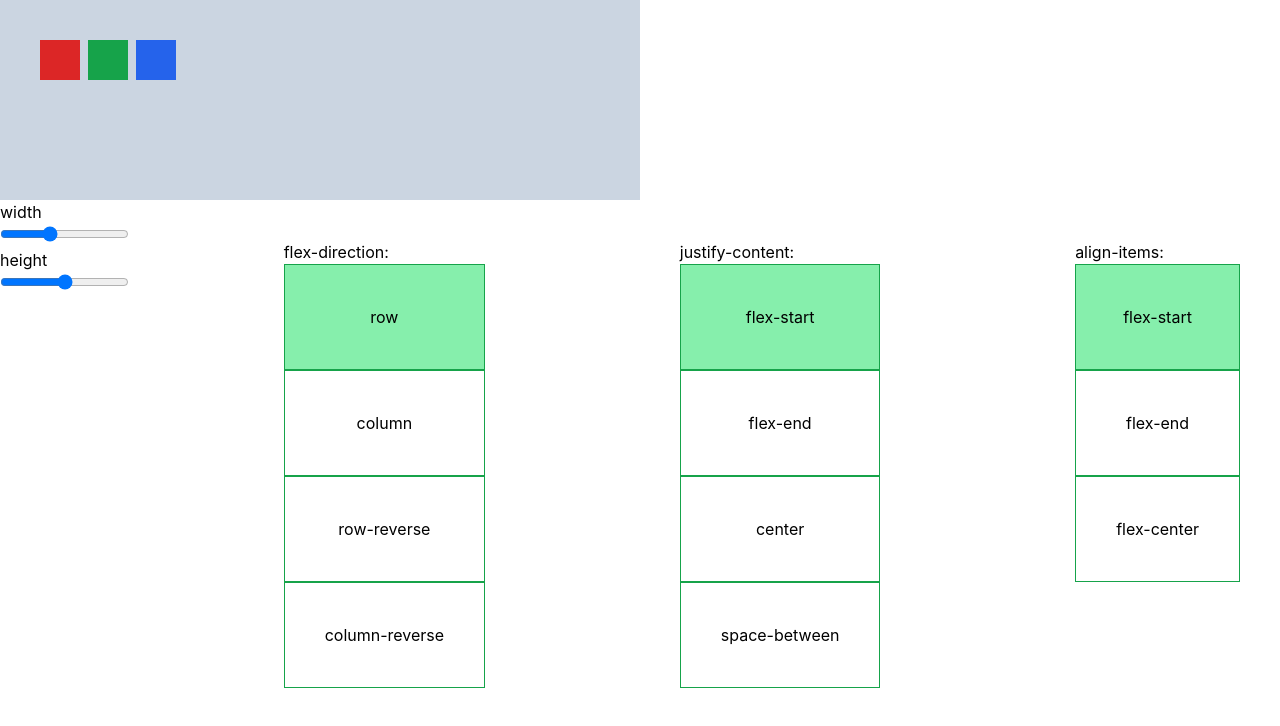
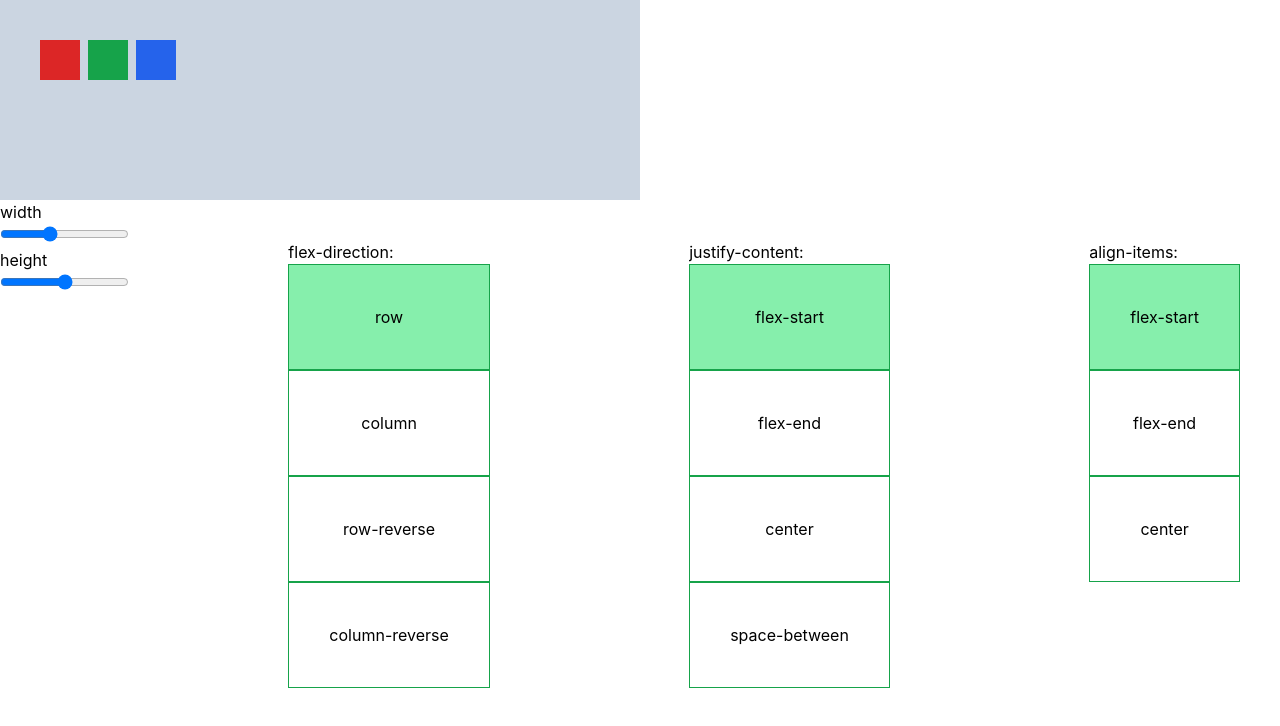
Before and after one commit to Forellko/examples, a React (Create React App) app: page / in a window 1280 px wide. Shown: the top 726 px of the page. Built offline with nearby package versions, Linux system fonts and the light colour scheme.

Commit message:
fix name

```diff
--- a/src/examples/Flex/Flex.tsx
+++ b/src/examples/Flex/Flex.tsx
@@ -150,7 +150,7 @@ function Flex() {
             }`}
             onClick={() => setAlignItems('items-center')}
           >
-            flex-center
+            center
           </button>
         </div>
       </div>
```
